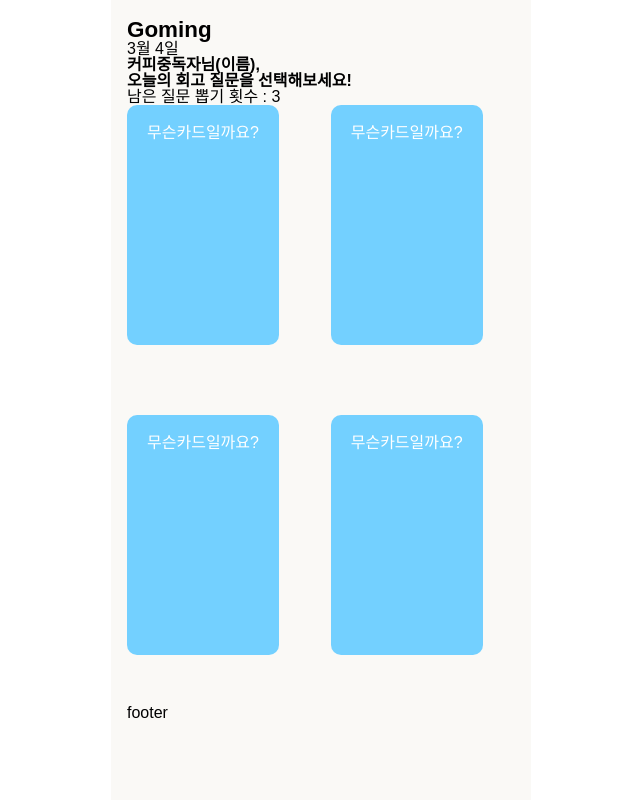
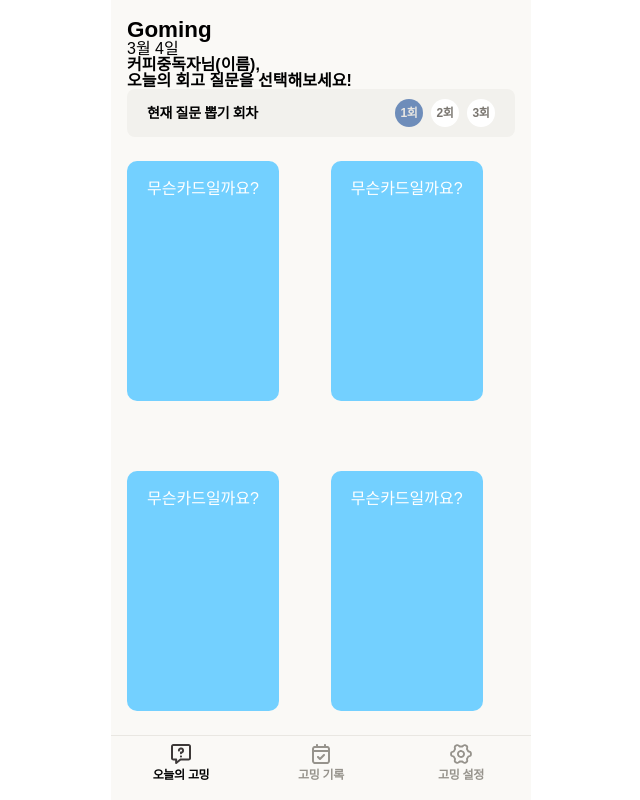
Before and after one commit to bsideproject/14_3_FE, a React (Create React App) app: page /main in a window 1280 px wide. Shown: the whole page, without its empty margins (319-959 px from the left). Built offline with nearby package versions, Linux system fonts and the light colour scheme; a web font is replaced by a local one.

Commit message:
현재 질문 뽑기 회차 추가

```diff
--- /dev/null
+++ b/src/assets/components/card-select-main/leftselection.css
@@ -0,0 +1,33 @@
+.leftselection-wrap{
+  height: 48px;
+  display: flex;
+  padding: 0 20px;
+  background-color: var(--wgray03);
+  border-radius: 8px;
+  margin-bottom: 24px;
+}
+.leftselection-title{
+  flex: 1;
+  vertical-align: middle;
+  padding-top: 12px;
+}
+.leftselection-numbers-wrap{
+  width: 100px;
+  display: flex;
+  gap: 8px;
+  padding-top: 10px;
+  padding-bottom: 10px;
+}
+.leftselection-dotted{
+  background-color: #FFFFFF;
+  border-radius: 14px;
+  height:28px;
+  width: 100%;
+}
+.leftselection-dotted p {
+  width: 100%;
+  height: 100%;
+  line-height: 28px;
+  vertical-align: middle;
+  text-align: center;
+}
--- a/src/components/main/LeftSelection.tsx
+++ /dev/null
@@ -1,19 +0,0 @@
-/**
- * @설명 잔여 질문뽑기 횟수 안내
- * @작성자 김상훈
- * @일자 2023.04.10.
- * @내용 잔여 질문뽑기 횟수 안내
- */
-const LeftSelection = ({todayLeftCount}: LEFT_COUNT) => {
-  return (
-    <>
-      <div>
-        <p>남은 질문 뽑기 횟수 : {todayLeftCount}</p>
-      </div>
-    </>
-  )
-}
-type LEFT_COUNT = {
-  todayLeftCount: number
-}
-export default LeftSelection
--- /dev/null
+++ b/src/components/main/NowSelectionStep.tsx
@@ -0,0 +1,59 @@
+import { useEffect, useState } from "react"
+import 'assets/components/card-select-main/leftselection.css'
+const stepList = [{index: 1}, {index: 2}, {index: 3}];
+/**
+ * @설명 잔여 질문뽑기 횟수 안내
+ * @작성자 김상훈
+ * @일자 2023.04.10.
+ * @내용 잔여 질문뽑기 횟수 안내
+ */
+const NowSelectionStep = () => {
+  const [nowSelectionStep, setSelectionStep] = useState<number>(2);
+  useEffect(()=>{
+    let todayAnswerStep = 1;  //기본 세팅
+
+    // 금일 남은 답변 횟수 가져오기 [1-3]
+    //const result = fetch('/api/getSelectionStep')     //질문회차 조회
+
+    //3번 모두 답변했을 경우
+    //if(result < 1) {
+    //  navigate('/my-calendar-list', {replace: true})  //현재페이지를 대체
+    //} else {
+     setSelectionStep(todayAnswerStep)               //질문회차 값 세팅
+    //}
+  })
+  return (
+    <>
+      <div className="leftselection-wrap">
+        <div className="leftselection-title">
+          <p className="wgray12 body3-bold">현재 질문 뽑기 회차</p>
+        </div>
+        <div className="leftselection-numbers-wrap">
+          {
+            stepList.map(item => (
+              <Step i={item.index} nowStep={nowSelectionStep} key={item.index}/>
+            ))
+          }
+        </div>
+      </div>
+    </>
+  )
+}
+
+export const Step = ({i, nowStep}:STEP) => {
+  return (
+    <>
+      <div className="leftselection-dotted caption1-bold"
+        style={{'backgroundColor': i === nowStep ? '#6E8DBA' : '#FFFFFF'}}
+      >
+        <p className="caption1-bold" style={{'color': i === nowStep ? '#E9E7E2':'#7A7670'}}
+          >{i}회</p>
+      </div>
+    </>
+  )
+}
+type STEP = {
+  i: number //index
+  nowStep: number //현재회차
+}
+export default NowSelectionStep
--- a/src/pages/MainContent.tsx
+++ b/src/pages/MainContent.tsx
@@ -1,29 +1,19 @@
 import DefaultHeader from "components/auth/DefaultHeader"
-import LeftSelection from "components/main/LeftSelection"
 import LeftTime from "components/main/LeftTime"
 import SelectionCard from "components/main/SelectionCard"
 import 'assets/pages/main/mainContent.css'
-import { useEffect, useState } from "react"
-import fetch from "utils/fetch"
+import NowSelectionStep from "components/main/NowSelectionStep"
+import NavigationBar from "components/NavigationBar"
 
 const MainContent = () => {
-  const [todayLeftCount, setTodayLeftCount] = useState<number>(3);
-  useEffect(()=> {
-    // 잔여 질문 뽑기 횟수 조회
-    //  fetch('/api/getLeftSelection')
-    setTodayLeftCount(3)
-  })
   return (
     <>
       <div className="main-content-area">
         <DefaultHeader /> {/* 헤더 */}
         <LeftTime />      {/* 잔여 답변개수 */}
-        <LeftSelection todayLeftCount={todayLeftCount} /> {/* 잔여 선택회수 */}
+        <NowSelectionStep /> {/* 잔여 선택회수 */}
         <SelectionCard />  {/* 카드 4개 출력 */}
-        {/* Footer */}
-        <div className="footer">
-          footer
-        </div>
+        <NavigationBar />   {/* 네비게이션 바 */}
       </div>
     </>
   )
```
